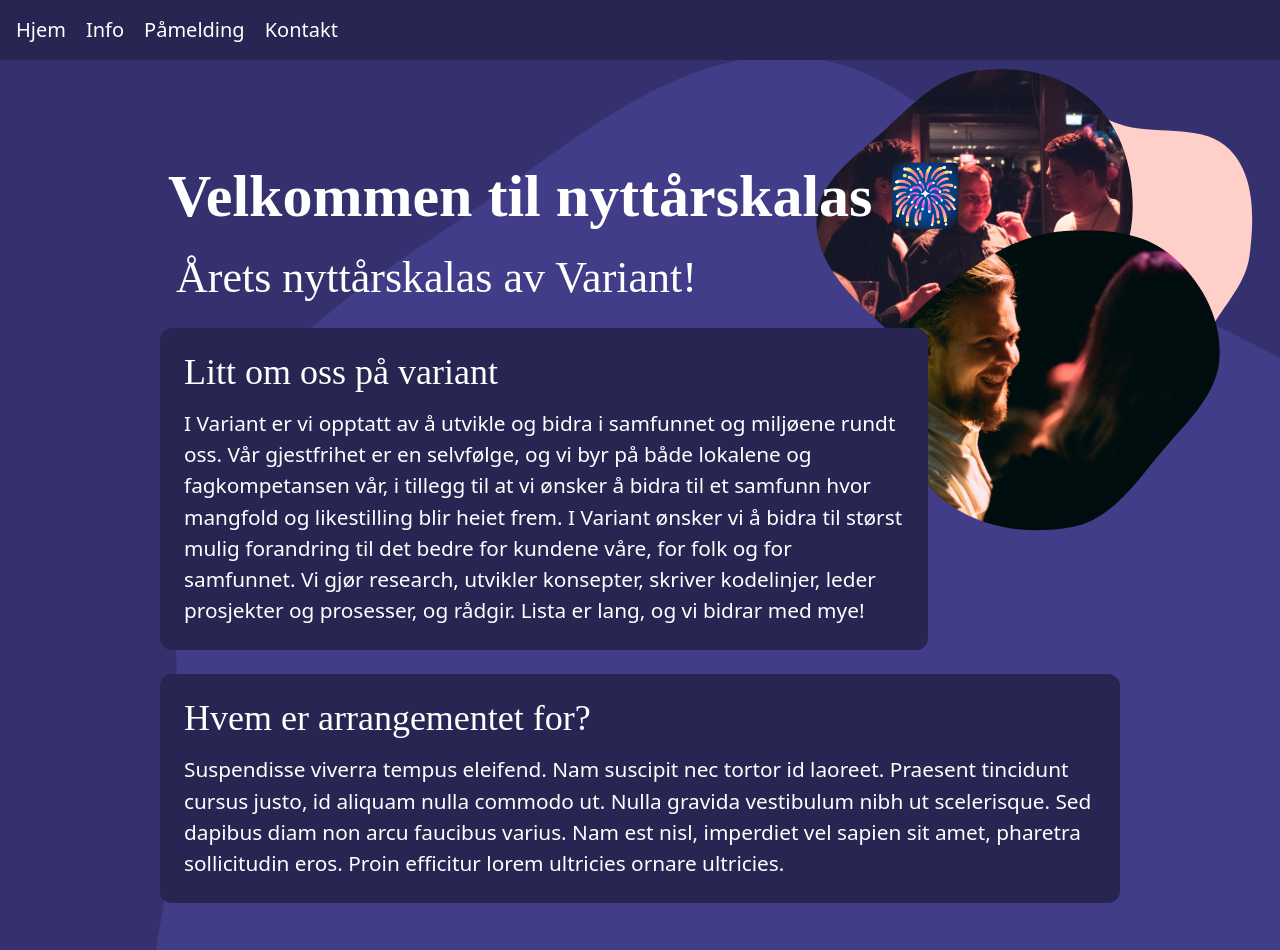
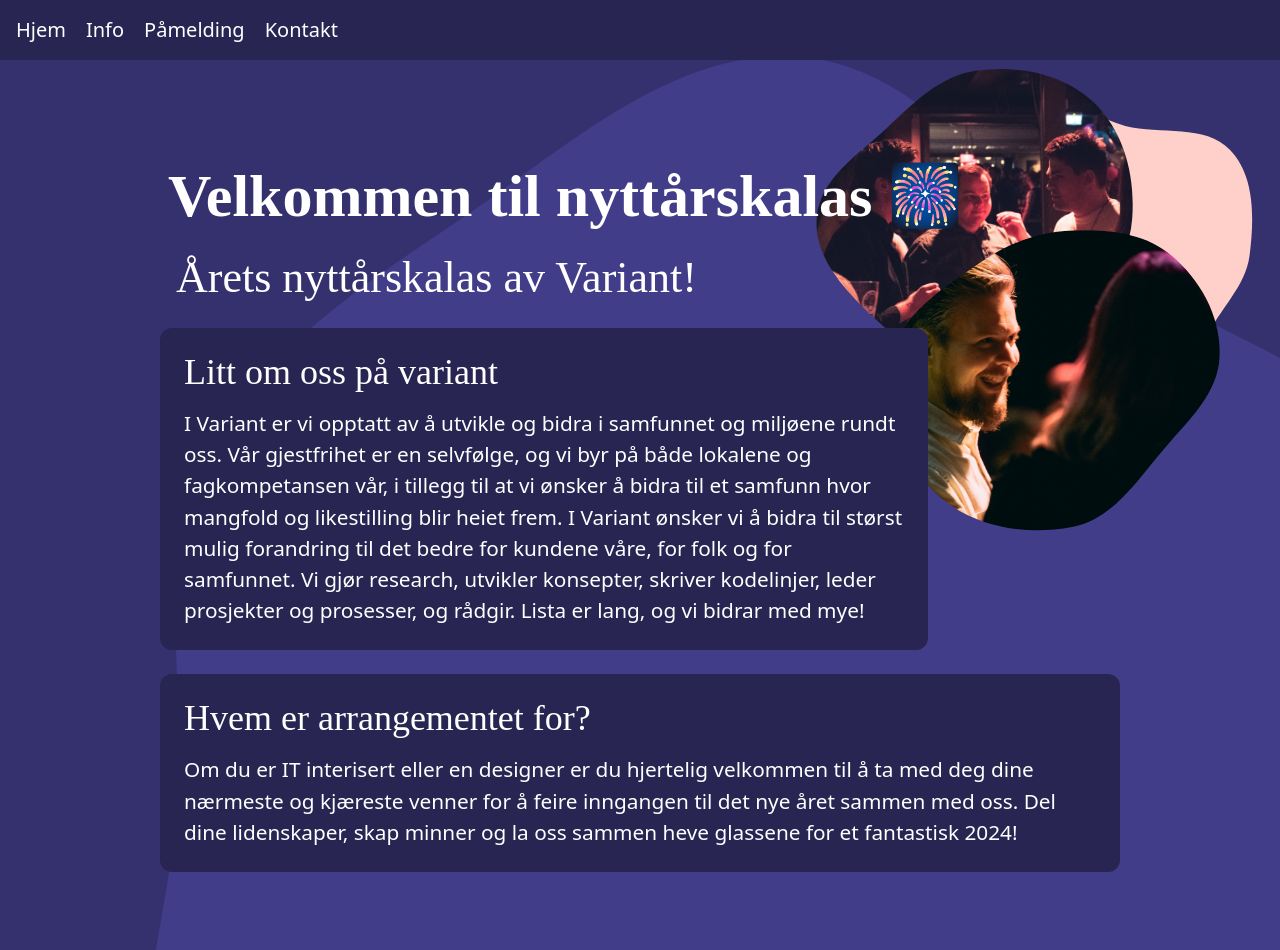
Before and after one commit to varianter/nyttaarskalas, a Next.js app: page / in a window 1280 px wide. Shown: the top 950 px of the page. Built offline with nearby package versions, Linux system fonts and the light colour scheme; a web font is replaced by a local one.

Commit message:
Endre tekst

```diff
--- a/app/info/page.tsx
+++ b/app/info/page.tsx
@@ -18,7 +18,9 @@
 
      <div className="p-4 bg-dark_purple rounded-xl">
        <h3 className="p-1">Har du spørsmål? <br></br> Kansje du får svar i siden under</h3>
-       <p className="p-2">Lorem ipsum dolor sit amet, consectetur adipiscing elit. Sed consequat convallis eros at eleifend. Cras efficitur quam non congue ornare. Integer efficitur ac ex dictum rhoncus. Pellentesque arcu erat, blandit a enim sed, interdum aliquam lacus. Vivamus vitae mauris nisi. Aenean vestibulum sem quis dignissim dignissim. </p>
+       <p className="p-2">Det vil bli et inspirerende miljø fylt med likesinnede enkeltpersoner fra Trondheims pulserende IT-samfunn.
+       Det vil bli mulighet for å mingle med bransjefolk, utviklere, og designere i et avslappet og festlig miljø, med kreative diskusjoner,
+       teknologiske oppdagelser og nye vennskap.</p>
      </div>
 
      <section className="flex mb-12 mt-8 grid-cols-1 gap-4 xs:grid-cols-2 sm:grid-cols-3 smmd:grid-cols-5">
--- a/app/page.tsx
+++ b/app/page.tsx
@@ -10,12 +10,18 @@
         </div>
     <div className="p-4 bg-dark_purple rounded-xl w-4/5">
       <h3 className="p-2">Litt om oss på variant</h3>
-      <p className="p-2">I Variant er vi opptatt av å utvikle og bidra i samfunnet og miljøene rundt oss. Vår gjestfrihet er en selvfølge, og vi byr på både lokalene og fagkompetansen vår, i tillegg til at vi ønsker å bidra til et samfunn hvor mangfold og likestilling blir heiet frem. I Variant ønsker vi å bidra til størst mulig forandring til det bedre for kundene våre, for folk og for samfunnet. Vi gjør research, utvikler konsepter, skriver kodelinjer, leder prosjekter og prosesser, og rådgir. Lista er lang, og vi bidrar med mye!</p>
+      <p className="p-2">I Variant er vi opptatt av å utvikle og bidra i samfunnet og miljøene rundt oss.
+      Vår gjestfrihet er en selvfølge, og vi byr på både lokalene og fagkompetansen vår,
+      i tillegg til at vi ønsker å bidra til et samfunn hvor mangfold og likestilling blir heiet frem.
+      I Variant ønsker vi å bidra til størst mulig forandring til det bedre for kundene våre, for folk og for samfunnet.
+      Vi gjør research, utvikler konsepter, skriver kodelinjer, leder prosjekter og prosesser, og rådgir. Lista er lang, og vi bidrar med mye!</p>
    </div>
    <br></br>
    <div className="p-4 bg-dark_purple rounded-xl">
    <h3 className="p-2">Hvem er arrangementet for?</h3>
-   <p className="p-2">Suspendisse viverra tempus eleifend. Nam suscipit nec tortor id laoreet. Praesent tincidunt cursus justo, id aliquam nulla commodo ut. Nulla gravida vestibulum nibh ut scelerisque. Sed dapibus diam non arcu faucibus varius. Nam est nisl, imperdiet vel sapien sit amet, pharetra sollicitudin eros. Proin efficitur lorem ultricies ornare ultricies.</p>
+   <p className="p-2">Om du er IT interisert eller en designer er du hjertelig velkommen til å ta med deg dine nærmeste og kjæreste venner for å feire inngangen til det nye året sammen med oss.
+   Del dine lidenskaper, skap minner og la oss sammen heve glassene for et fantastisk 2024!
+    </p>
    </div>
     </main>
   );
```
